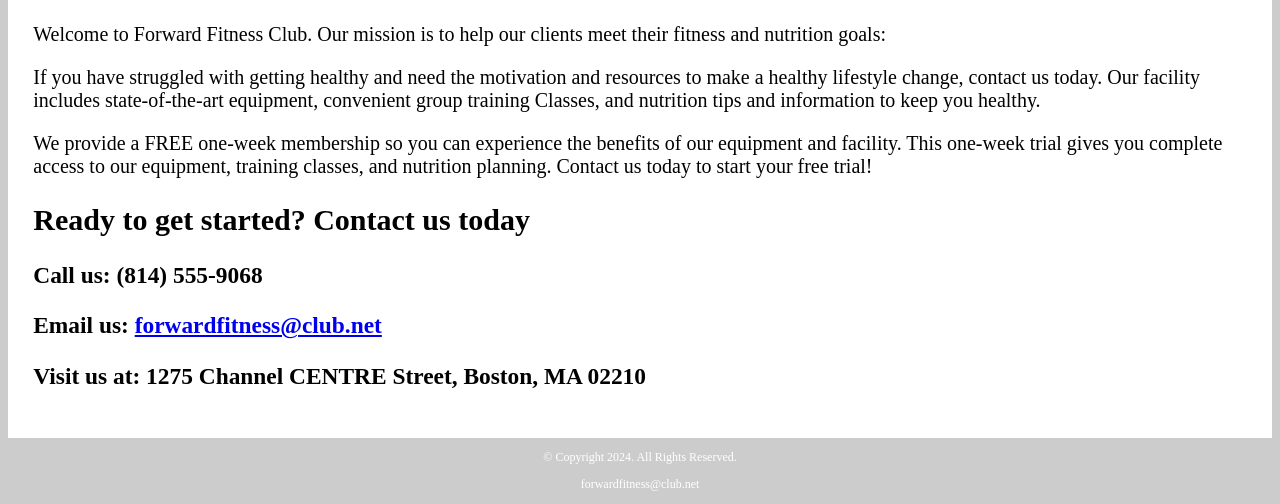
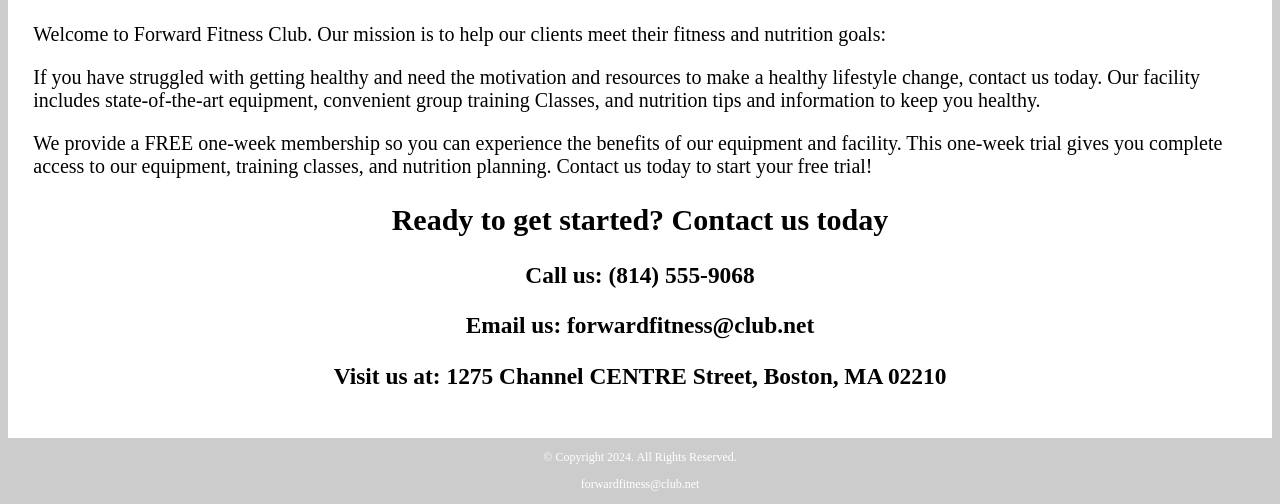
Before and after one commit to AlexWilliams1004/fitness, a plain HTML site: page contact.html in a window 1280 px wide. Shown: the part 330-834 px from the top of the page. Drawn offline with Linux system fonts and the light colour scheme.

Commit message:
Style contact information and email link.

```diff
--- a/css/styles.css
+++ b/css/styles.css
@@ -74,6 +74,15 @@ nav li a { /* Add the nav li a selector */
     text-decoration: none; /* Remove the underline for the nav hyperlinks */
 }
 
+#contact { /* Add the contact information selector */
+    text-align: center;
+}
+
+#contact a {
+    color: #000;
+    text-decoration: none;
+}
+
 footer { /* Add the footer selector */
     font-size: 0.75em;
     text-align: center;
```
